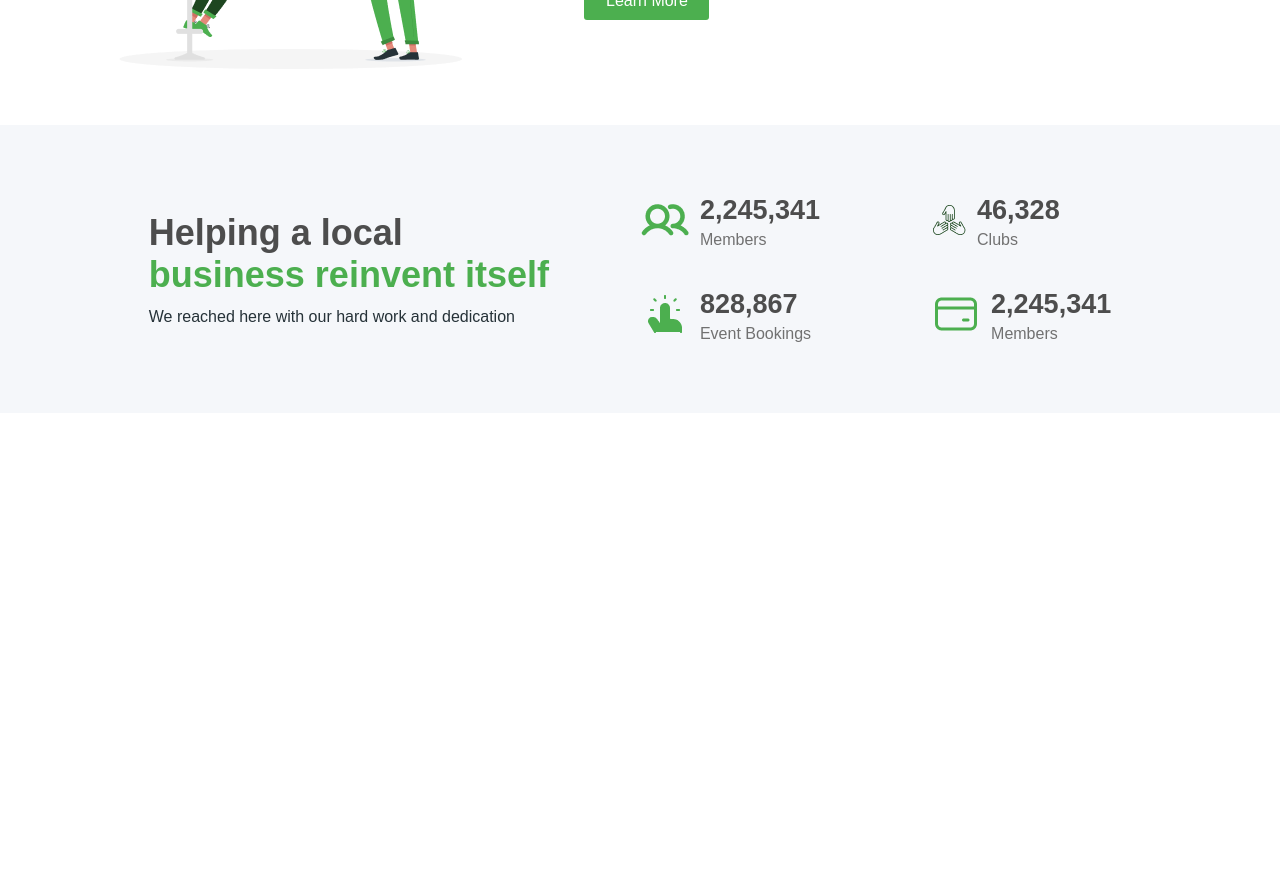
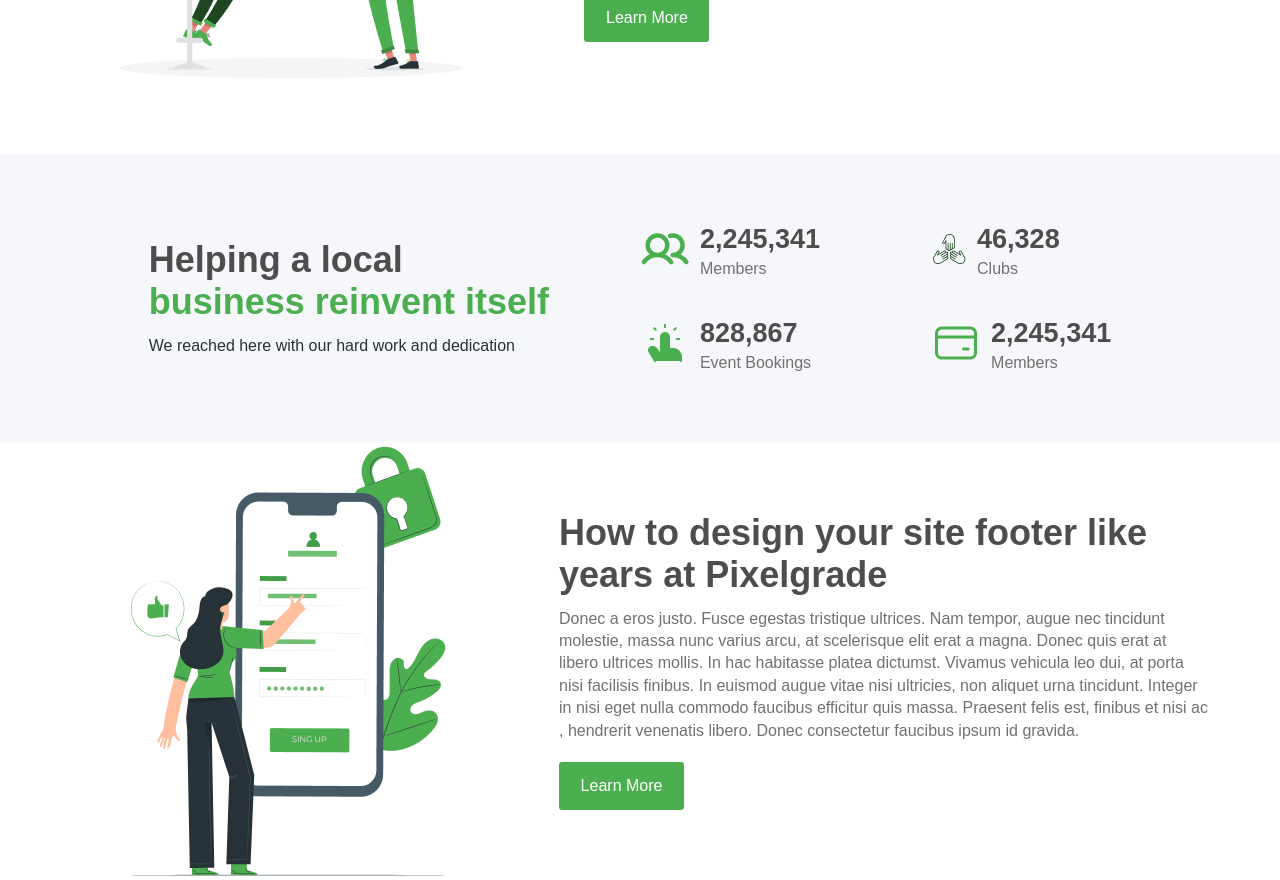
Before and after one commit to AbdelrahmanELsokary/Nexcent, a plain HTML site: page index.html in a window 1280 px wide. Shown: the part 1820-2700 px from the top of the page. Before the commit the page ends 2233 px from the top, so only its background shows below. Drawn offline with Linux system fonts and the light colour scheme.

Commit message:
Add: How to design your site footer like we did Section

```diff
--- a/assets/styles/main.css
+++ b/assets/styles/main.css
@@ -135,6 +135,7 @@ header .container nav input{
 }
 p{
   color: var(--text-color);
+  line-height: 1.4;
   padding-top: 12px;
 }
 .d_flex{
@@ -151,7 +152,7 @@ p{
   width: 125px;
   text-align: center;
   border-radius: 3px;
-  padding: 10px 15px;
+  padding: 15px;
   margin-top: 20px;
 }
 .hero {
@@ -234,6 +235,7 @@ h2{
 }
 .helping{
   background-color: var(--bg-alt);
+  margin-top: 20px;
 }
 .helping .container{
   padding: 50px 0;
@@ -262,3 +264,6 @@ h2{
   color: var(--title-color);
   padding-bottom: 5px;
 }
+.design .container{
+  gap: 45px;
+}
--- a/index.html
+++ b/index.html
@@ -153,6 +153,26 @@
         </div>
       </div>
     </section>
+    <section class="design">
+      <div class="container d_flex">
+        <div class="image"><img src="assets/images/design-3.webp" alt="design-3"></div>
+        <div class="info">
+          <h2>How to design your site footer like <br> years at Pixelgrade</h2>
+          <p>
+            Donec a eros justo. Fusce egestas tristique ultrices. Nam tempor, augue nec tincidunt <br> molestie, massa
+            nunc
+            varius arcu, at scelerisque elit erat a magna. Donec quis erat at <br> libero ultrices mollis. In hac
+            habitasse
+            platea dictumst. Vivamus vehicula leo dui, at porta <br> nisi facilisis finibus. In euismod augue vitae nisi
+            ultricies, non aliquet urna tincidunt. Integer <br> in nisi eget nulla commodo faucibus efficitur quis
+            massa.
+            Praesent felis est, finibus et nisi ac <br>, hendrerit venenatis libero. Donec consectetur faucibus ipsum id
+            gravida.
+          </p>
+          <a href="#" class="btn">Learn More</a>
+        </div>
+      </div>
+    </section>
   </main>
 </body>
 </html>
```
